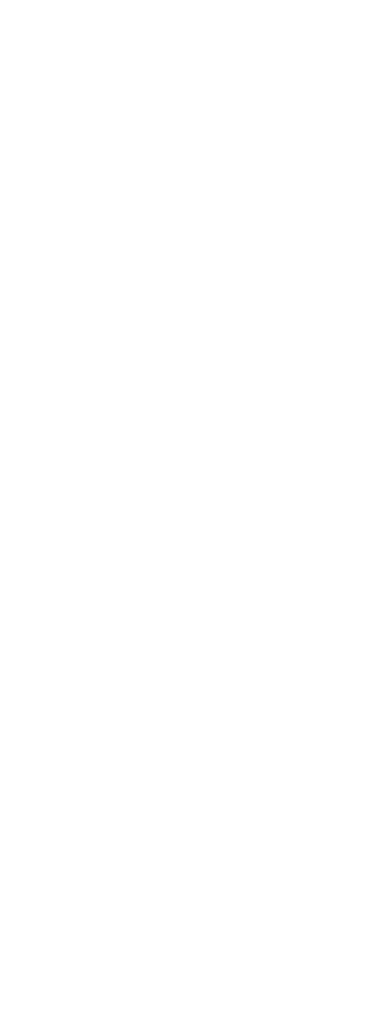
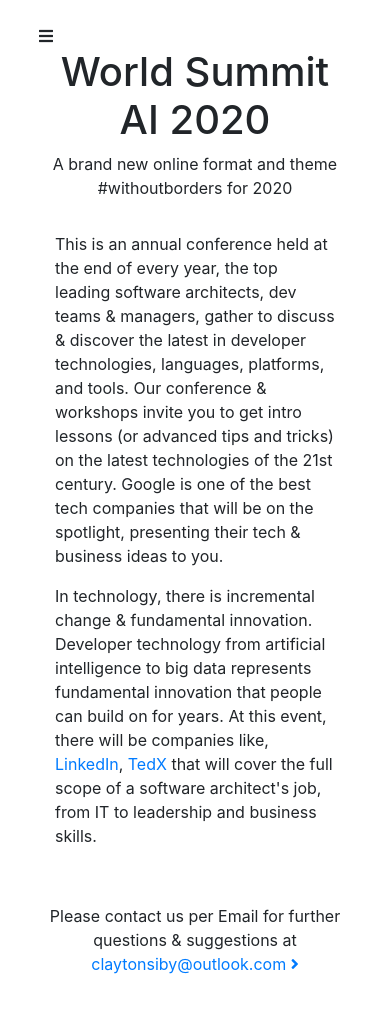
Before and after one commit to Haywhizzz/World-Summit-AI, a plain HTML site: page assets/about.html in a window 390 px wide. Before the commit the page ends 844 px from the top, so only its background shows below. Drawn offline with nearby package versions, Linux system fonts and the light colour scheme.

Commit message:
Add first section for mobile on about page

```diff
--- a/assets/about.html
+++ b/assets/about.html
@@ -74,5 +74,49 @@
          </div>
      </nav>
 
+     <main class="about-body container-fluid">
+
+        <section class="about-hero p-4">
+            <i class="fas fa-bars d-lg-none"></i>
+            <header class="about-title text-center mb-3">
+
+                <h1 class="the-title">World Summit AI 2020</h1>
+                <span>A brand new online format and theme #withoutborders for 2020</span>
+            </header>
+            <div class="section-body about-text p-3">
+                <p>
+                    This is an annual conference held at the end of every year, the top
+                    leading software architects, dev teams & managers, gather to discuss
+                    & discover the latest in developer technologies, languages,
+                    platforms, and tools. Our conference & workshops invite you to get
+                    intro lessons (or advanced tips and tricks) on the latest
+                    technologies of the 21st century. Google is one of the best tech
+                    companies that will be on the spotlight, presenting their tech &
+                    business ideas to you.
+                </p>
+                <p>
+                    In technology, there is incremental change & fundamental innovation.
+                    Developer technology from artificial intelligence to big data
+                    represents fundamental innovation that people can build on for
+                    years. At this event, there will be companies like,
+                    <a href="https://linkedin.com" target="_blank">LinkedIn</a>,
+                    <a href="https://tedx.com">TedX</a> that will cover the full scope
+                    of a software architect's job, from IT to leadership and business
+                    skills.
+                </p>
+            </div>
+
+            <div class="questions text-center mt-4">
+                <p class="more">
+                    Please contact us per Email for further questions & suggestions at
+                    <br />
+                    <span><a href="https://claytonsiby@gmail.com" target="_blank" class="link-color">
+                            claytonsiby@outlook.com <i class="fas fa-angle-right"></i></a></span>
+                </p>
+            </div>
+        </section>
+
+     </main>
+
 </body>
 </html>
```
